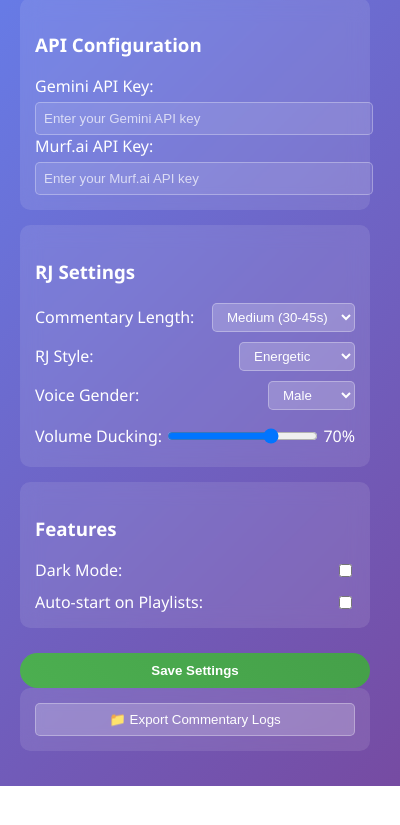
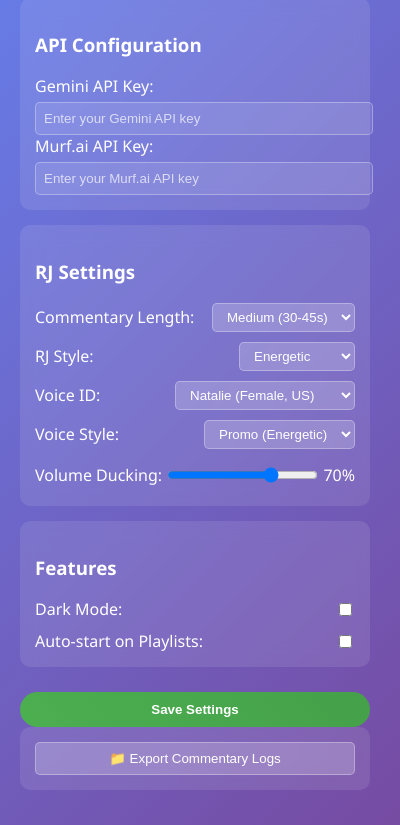
Before and after one commit to rayanfer32/youtube-radio-jockey, a browser extension: page popup/popup.html in a window 400 px wide. Shown: the part 75-900 px from the top of the page. Before the commit the page ends 861 px from the top, so only its background shows below. Drawn offline with Linux system fonts and the light colour scheme.

Commit message:
feat: provide more options to select voice

```diff
--- a/popup/popup.html
+++ b/popup/popup.html
@@ -142,10 +142,31 @@
     </div>
 
     <div class="setting-row">
-      <label>Voice Gender:</label>
-      <select id="voiceGender">
-        <option value="male" selected>Male</option>
-        <option value="female">Female</option>
+      <label>Voice ID:</label>
+      <select id="voiceId">
+        <option value="en-US-natalie" selected>Natalie (Female, US)</option>
+        <option value="en-US-davis">Davis (Male, US)</option>
+        <option value="en-US-sarah">Sarah (Female, US)</option>
+        <option value="en-US-marcus">Marcus (Male, US)</option>
+        <option value="en-US-lisa">Lisa (Female, US)</option>
+        <option value="en-US-ryan">Ryan (Male, US)</option>
+        <option value="en-GB-arthur">Arthur (Male, UK)</option>
+        <option value="en-GB-charlotte">Charlotte (Female, UK)</option>
+      </select>
+    </div>
+
+    <div class="setting-row">
+      <label>Voice Style:</label>
+      <select id="voiceStyle">
+        <option value="Promo" selected>Promo (Energetic)</option>
+        <option value="Conversational">Conversational</option>
+        <option value="Newscast">Newscast</option>
+        <option value="Friendly">Friendly</option>
+        <option value="Luxury">Luxury</option>
+        <option value="Sad">Sad</option>
+        <option value="Angry">Angry</option>
+        <option value="Fearful">Fearful</option>
+        <option value="Disgusted">Disgusted</option>
       </select>
     </div>
 
--- a/popup/popup.js
+++ b/popup/popup.js
@@ -5,7 +5,8 @@ document.addEventListener('DOMContentLoaded', async () => {
     'murfApiKey',
     'commentaryLength',
     'rjStyle',
-    'voiceGender',
+    'voiceId',
+    'voiceStyle',
     'volumeDucking',
     'darkMode',
     'autoStart'
@@ -16,7 +17,8 @@ document.addEventListener('DOMContentLoaded', async () => {
   if (settings.murfApiKey) document.getElementById('murfApiKey').value = settings.murfApiKey;
   if (settings.commentaryLength) document.getElementById('commentaryLength').value = settings.commentaryLength;
   if (settings.rjStyle) document.getElementById('rjStyle').value = settings.rjStyle;
-  if (settings.voiceGender) document.getElementById('voiceGender').value = settings.voiceGender;
+  if (settings.voiceId) document.getElementById('voiceId').value = settings.voiceId;
+  if (settings.voiceStyle) document.getElementById('voiceStyle').value = settings.voiceStyle;
   if (settings.volumeDucking) {
     document.getElementById('volumeDucking').value = settings.volumeDucking;
     document.getElementById('duckingValue').textContent = settings.volumeDucking + '%';
@@ -36,7 +38,8 @@ document.addEventListener('DOMContentLoaded', async () => {
       murfApiKey: document.getElementById('murfApiKey').value,
       commentaryLength: document.getElementById('commentaryLength').value,
       rjStyle: document.getElementById('rjStyle').value,
-      voiceGender: document.getElementById('voiceGender').value,
+      voiceId: document.getElementById('voiceId').value,
+      voiceStyle: document.getElementById('voiceStyle').value,
       volumeDucking: document.getElementById('volumeDucking').value,
       darkMode: document.getElementById('darkMode').checked,
       autoStart: document.getElementById('autoStart').checked
```
